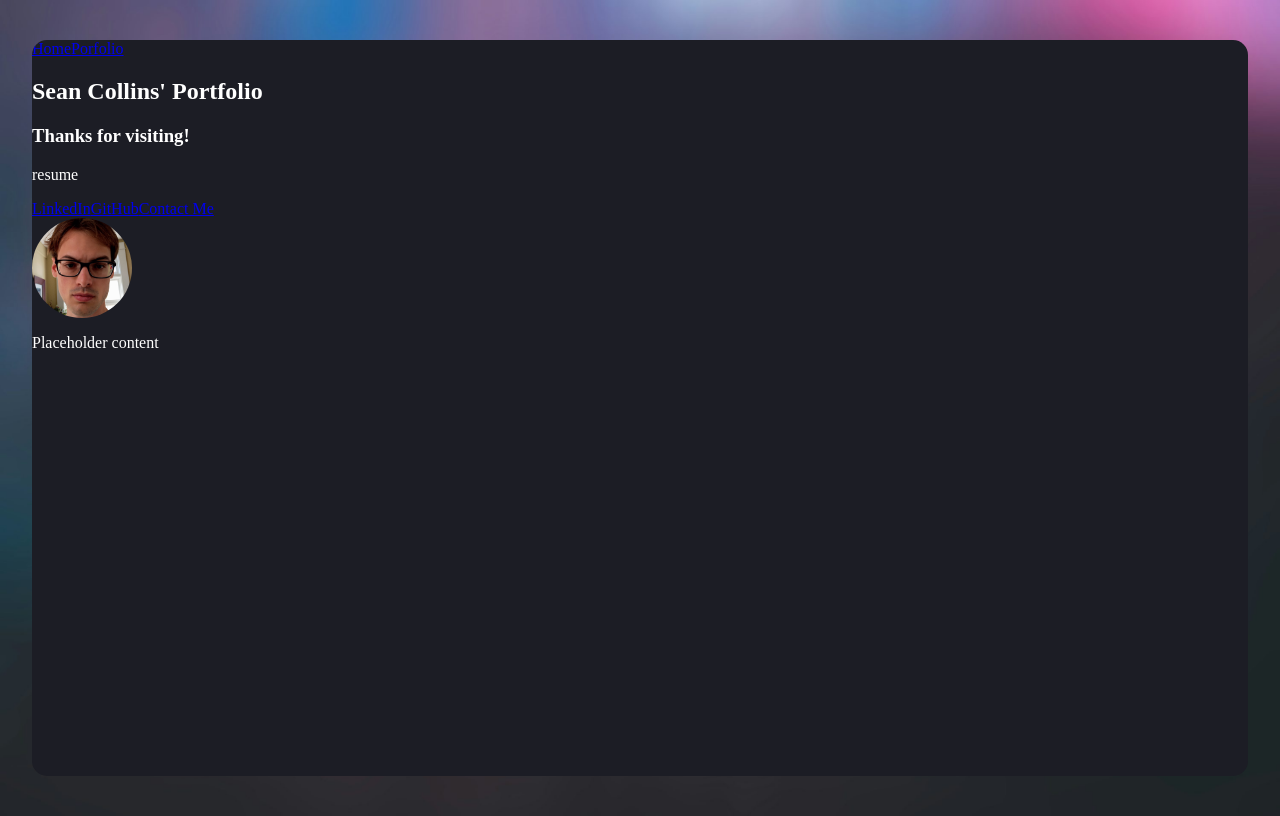
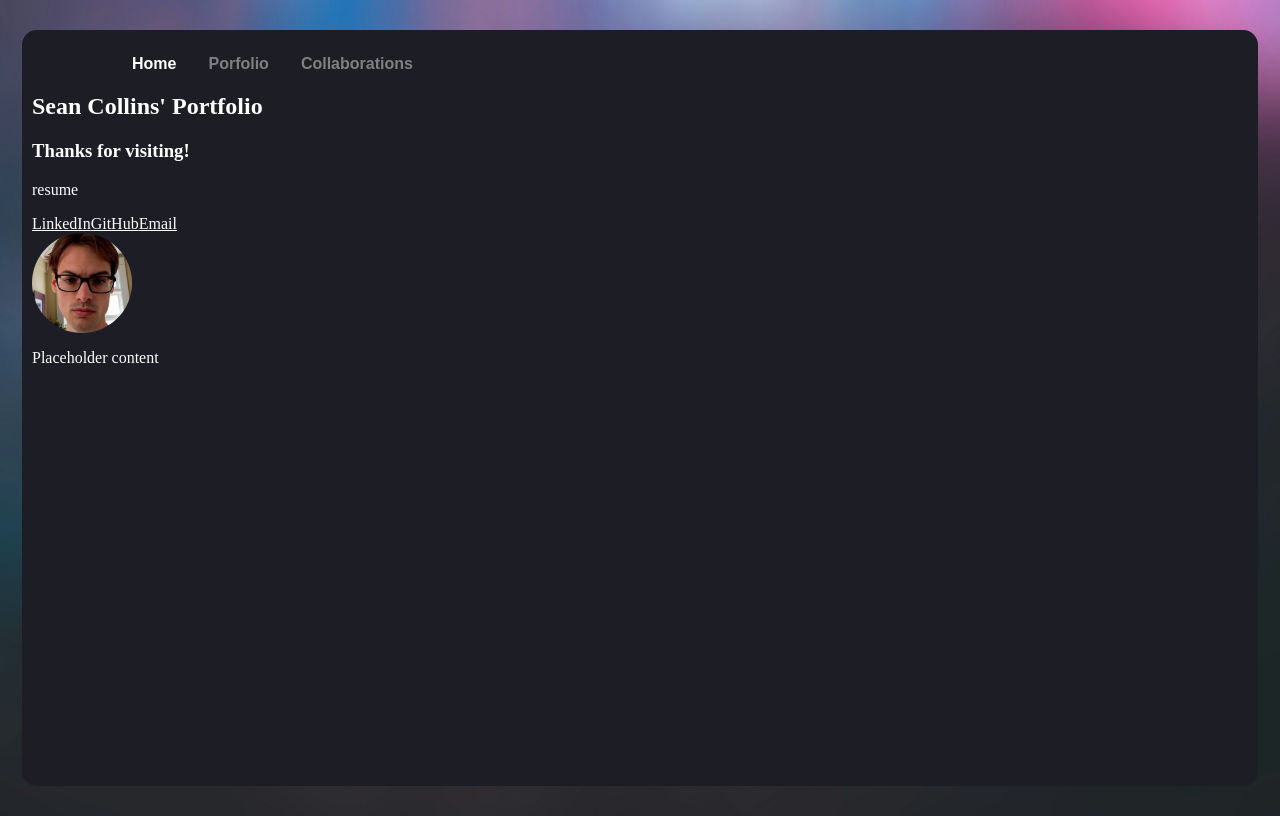
Before and after one commit to Drink-some-water/gatsby_portfolio, a Gatsby site: page / in a window 1280 px wide. Built offline with nearby package versions, Linux system fonts and the light colour scheme; Gatsby itself is replaced by a stand-in of ours.

Commit message:
navbar prototype finished

```diff
--- a/src/components/homepage_layout.js
+++ b/src/components/homepage_layout.js
@@ -1,14 +1,14 @@
 import * as React from 'react'
 import {Link} from 'gatsby'
-import {container} from './layout.module.css'
-import { StaticImage } from 'gatsby-plugin-image'
+import {container, navBar} from './layout.module.css'
 
 const Layout = ({children}) => {
     return (
         <div className={container}>
-            <nav>
-                <Link to="../pages/index">Home</Link>
-                <Link to="../pages/works">Porfolio</Link>
+            <nav className={navBar}>
+                <Link to="/" activeStyle={{color : "white"}}>Home</Link>
+                <Link to="/works" activeStyle={{color : "white"}}>Porfolio</Link>
+                <Link to="/collaborations" activeStyle={{color : "white"}}>Collaborations</Link>
             </nav>
             <main>
                 {children}
--- a/src/components/layout.module.css
+++ b/src/components/layout.module.css
@@ -15,6 +15,7 @@ body {
     width: 95vw;
     height: 92vh;
     overflow: auto;
+    padding: 10px;
 }
 
 .imageCircle {
@@ -23,3 +24,22 @@ body {
     border-radius: 50%;
     object-fit: cover;
 }
+
+a {
+    color: white;
+}
+
+.navBar{
+    display: flex;
+    margin-left: 100px;
+    margin-top: 15px;
+    gap: 2rem;
+}
+
+.navBar a{
+    font-family: 'Poppins', sans-serif;
+    font-size: 1rem;
+    font-weight: 600;
+    text-decoration: none;
+    color: gray;
+}
--- a/src/pages/index.js
+++ b/src/pages/index.js
@@ -12,7 +12,7 @@ const IndexPage = () => {
         <p>resume</p>
         <a href="https://www.linkedin.com/in/sean-collins-4a6279252/" target="_blank">LinkedIn</a>
         <a href="https://github.com/Drink-some-water" target="_blank">GitHub</a>
-        <a href="mailto:sean.collins.developer@gmail.com" target="_blank">Contact Me</a>
+        <a href="mailto:sean.collins.developer@gmail.com" target="_blank">Email</a>
       </nav>
       <StaticImage
         alt="A picture of Sean Collins looking professional at home"
```
Also changed, not shown: src/pages/works.js (+12 -0 lines), src/images/github-brands-solid.svg (added), src/images/linkedin-brands-solid.svg (added), src/pages/collaborations.js (added).
